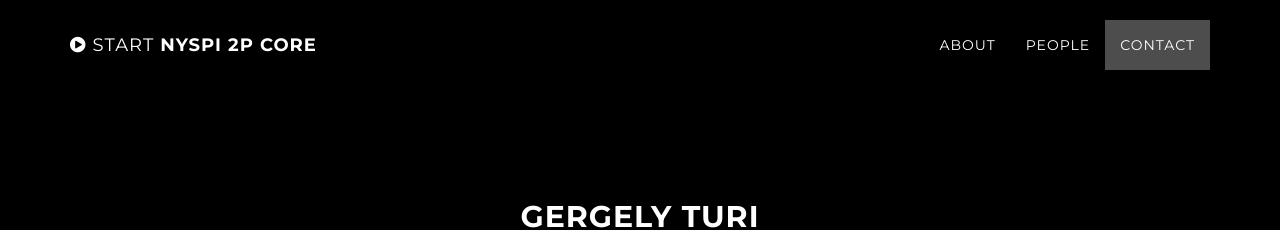
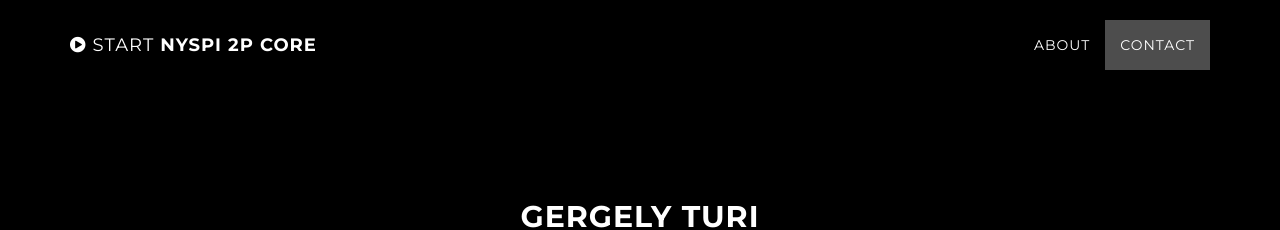
Before and after one commit to GergelyTuri/GergelyTuri.github.io, a Jekyll site: the page people/aboutGergely2.html, which Jekyll copies as it is, in a window 1280 px wide. Shown: the top 230 px of the page. Built offline with Jekyll 4.4.1, drawn with Linux system fonts in a browser that asks for light colours.

Commit message:
fixing gergely bio style

```diff
--- a/people/aboutClay.html
+++ b/people/aboutClay.html
@@ -46,9 +46,6 @@
                     </li>
                     <li>
                         <a class="page-scroll" href="#about">About</a>
-                    </li>
-                    <li>
-                        <a class="page-scroll" href="#people">People</a>
                     </li>
                     <li>
                         <a class="page-scroll" href="#contact">Contact</a>
--- a/people/aboutGergely2.html
+++ b/people/aboutGergely2.html
@@ -46,9 +46,6 @@
                     </li>
                     <li>
                         <a class="page-scroll" href="#about">About</a>
-                    </li>
-                    <li>
-                        <a class="page-scroll" href="#people">People</a>
                     </li>
                     <li>
                         <a class="page-scroll" href="#contact">Contact</a>
```
